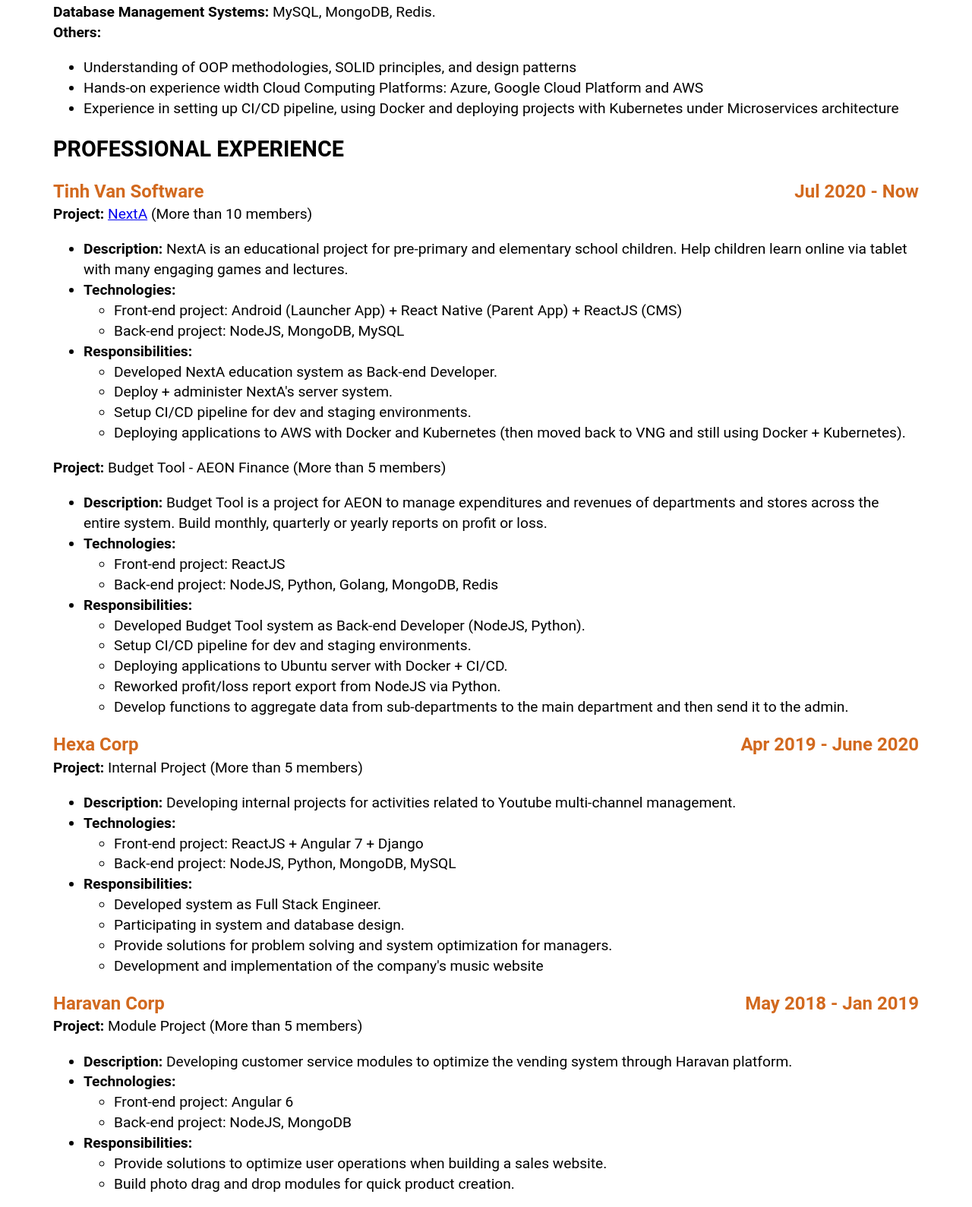
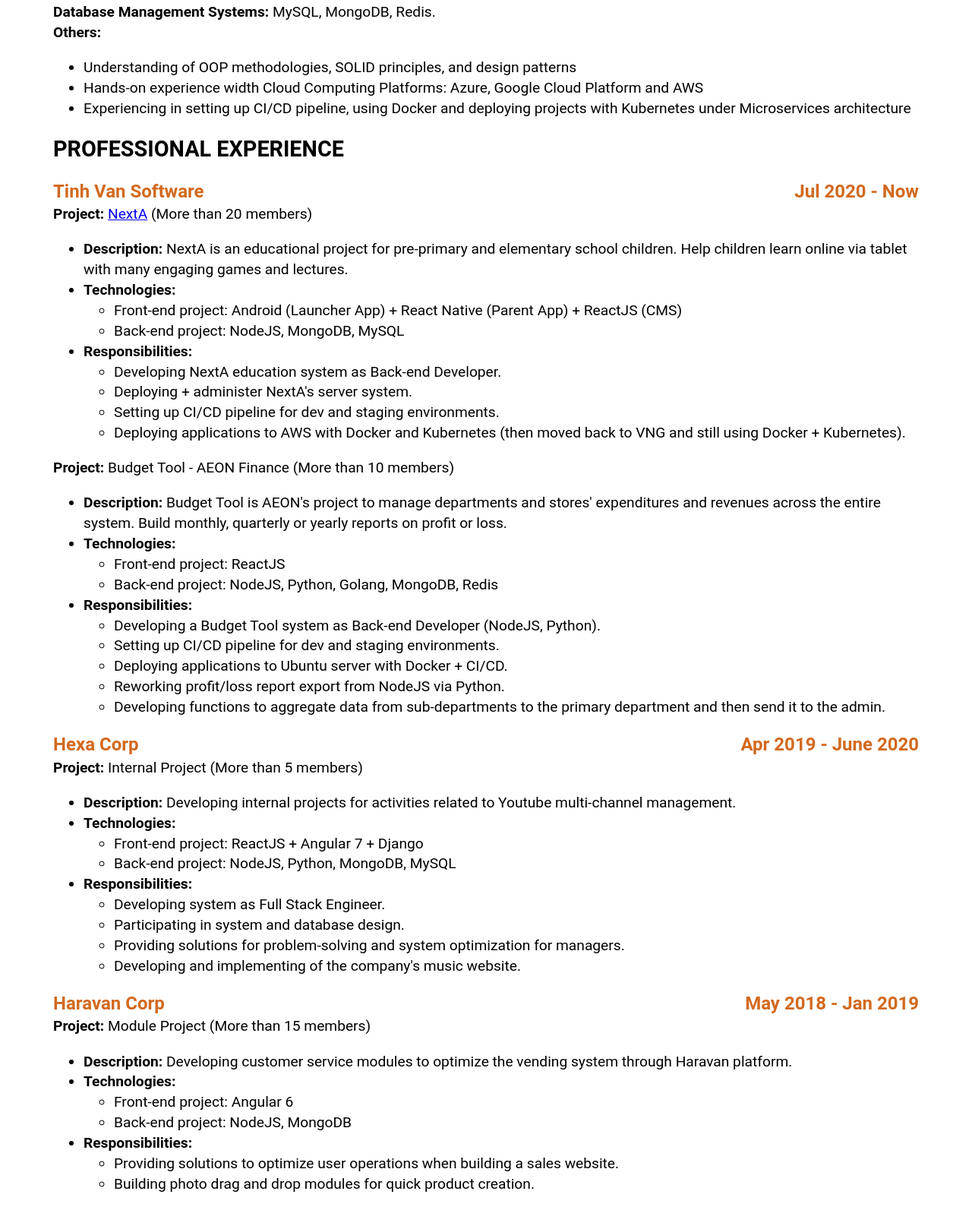
Before and after one commit to TuanMinPay/CV_NGO_VAN_TUAN, a plain HTML site: page index.html in a window 1280 px wide. Shown: the part 471-2060 px from the top of the page at 76% size. Drawn offline with Linux system fonts and the light colour scheme; a web font is replaced by a local one.

Commit message:
spell check

```diff
--- a/index.html
+++ b/index.html
@@ -19,25 +19,22 @@
             Phone: 0987773751 / Email: contact.tuannv@gmail.com
         </div>
         <div class="owner-linkedin">
-            LinkedIn: <a href="https://www.linkedin.com/in/tuanminpay/" target="_blank"
-                rel="nofollow">linkedin.com/in/tuanminpay/</a>
+            LinkedIn: <a href="https://www.linkedin.com/in/tuanminpay/" target="_blank" rel="nofollow">linkedin.com/in/tuanminpay/</a>
         </div>
     </div>
     <div class="cv-summary cv-content">
         <h2>SUMMARY</h2>
         <div class="summary-content">
             <p>- Cooperative and able to perform within a team-oriented atmosphere.</p>
-            <p>- More than 4 years of experience with highly IT skilled professionals including application development,
-                implementation, deployment, internal support.</p>
-            <p>- Experience with Web3, Smart Contract using Solidity, etc.</p>
+            <p>- More than 4 years of experience with highly professional IT skills including application development, implementation, deployment, and internal support.</p>
+            <p>- Experienced with Web3, Smart Contract using Solidity, etc.</p>
         </div>
     </div>
     <div class="cv-technical cv-content">
         <h2>TECHNICAL SKILLS</h2>
         <div class="technical-content">
             <div>
-                <span class="text-bold">Programming Languages:</span> Javascript & Typescript, Python, C#, PHP,
-                Solidity, etc.
+                <span class="text-bold">Programming Languages:</span> Javascript & Typescript, Python, C#, PHP, Solidity, etc.
             </div>
             <div>
                 <p class="text-bold">Frameworks / Platforms:</p>
@@ -54,8 +51,7 @@
                 <ul>
                     <li>Understanding of OOP methodologies, SOLID principles, and design patterns</li>
                     <li>Hands-on experience width Cloud Computing Platforms: Azure, Google Cloud Platform and AWS</li>
-                    <li>Experience in setting up CI/CD pipeline, using Docker and deploying projects with Kubernetes
-                        under Microservices architecture</li>
+                    <li>Experiencing in setting up CI/CD pipeline, using Docker and deploying projects with Kubernetes under Microservices architecture</li>
                 </ul>
             </div>
         </div>
@@ -72,12 +68,9 @@
                 </span>
             </div>
             <div>
-                <span class="text-bold">Project: </span><a href="https://nexta.vn/" target="_blank"
-                    rel="nofollow">NextA</a> (More than 10 members)
+                <span class="text-bold">Project: </span><a href="https://nexta.vn/" target="_blank" rel="nofollow">NextA</a> (More than 20 members)
                 <ul>
-                    <li><span class="text-bold">Description:</span> NextA is an educational project for pre-primary and
-                        elementary school children. Help children learn online via tablet with many engaging games and
-                        lectures.</li>
+                    <li><span class="text-bold">Description:</span> NextA is an educational project for pre-primary and elementary school children. Help children learn online via tablet with many engaging games and lectures.</li>
                     <li>
                         <span class="text-bold">Technologies:</span>
                         <ol>
@@ -89,21 +82,18 @@
                     <li>
                         <span class="text-bold">Responsibilities:</span>
                         <ol>
-                            <li>Developed NextA education system as Back-end Developer.</li>
-                            <li>Deploy + administer NextA's server system.</li>
-                            <li>Setup CI/CD pipeline for dev and staging environments.</li>
-                            <li>Deploying applications to AWS with Docker and Kubernetes (then moved back to VNG and
-                                still using Docker + Kubernetes).</li>
+                            <li>Developing NextA education system as Back-end Developer.</li>
+                            <li>Deploying + administer NextA's server system.</li>
+                            <li>Setting up CI/CD pipeline for dev and staging environments.</li>
+                            <li>Deploying applications to AWS with Docker and Kubernetes (then moved back to VNG and still using Docker + Kubernetes).</li>
                         </ol>
                     </li>
                 </ul>
             </div>
             <div>
-                <span class="text-bold">Project: </span>Budget Tool - AEON Finance (More than 5 members)
+                <span class="text-bold">Project: </span>Budget Tool - AEON Finance (More than 10 members)
                 <ul>
-                    <li><span class="text-bold">Description:</span> Budget Tool is a project for AEON to manage
-                        expenditures and revenues of departments and stores across the entire system. Build monthly,
-                        quarterly or yearly reports on profit or loss.</li>
+                    <li><span class="text-bold">Description:</span> Budget Tool is AEON's project to manage departments and stores' expenditures and revenues across the entire system. Build monthly, quarterly or yearly reports on profit or loss.
                         <li>
                             <span class="text-bold">Technologies:</span>
                             <ol>
@@ -114,12 +104,11 @@
                         <li>
                             <span class="text-bold">Responsibilities:</span>
                             <ol>
-                            <li>Developed Budget Tool system as Back-end Developer (NodeJS, Python).</li>
-                            <li>Setup CI/CD pipeline for dev and staging environments.</li>
+                                <li>Developing a Budget Tool system as Back-end Developer (NodeJS, Python).</li>
+                                <li>Setting up CI/CD pipeline for dev and staging environments.</li>
                                 <li>Deploying applications to Ubuntu server with Docker + CI/CD.</li>
-                            <li>Reworked profit/loss report export from NodeJS via Python.</li>
-                            <li>Develop functions to aggregate data from sub-departments to the main department and then
-                                send it to the admin.</li>
+                                <li>Reworking profit/loss report export from NodeJS via Python.</li>
+                                <li>Developing functions to aggregate data from sub-departments to the primary department and then send it to the admin.</li>
                             </ol>
                         </li>
                 </ul>
@@ -136,8 +125,7 @@
             <div>
                 <span class="text-bold">Project:</span> Internal Project (More than 5 members)
                 <ul>
-                    <li><span class="text-bold">Description:</span> Developing internal projects for activities related
-                        to Youtube multi-channel management.</li>
+                    <li><span class="text-bold">Description:</span> Developing internal projects for activities related to Youtube multi-channel management.</li>
                     <li>
                         <span class="text-bold">Technologies:</span>
                         <ol>
@@ -148,10 +136,10 @@
                     <li>
                         <span class="text-bold">Responsibilities:</span>
                         <ol>
-                            <li>Developed system as Full Stack Engineer.</li>
+                            <li>Developing system as Full Stack Engineer.</li>
                             <li>Participating in system and database design.</li>
-                            <li>Provide solutions for problem solving and system optimization for managers.</li>
-                            <li>Development and implementation of the company's music website</li>
+                            <li>Providing solutions for problem-solving and system optimization for managers.</li>
+                            <li>Developing and implementing of the company's music website.</li>
                         </ol>
                     </li>
                 </ul>
@@ -166,10 +154,9 @@
                 </span>
             </div>
             <div>
-                <span class="text-bold">Project:</span> Module Project (More than 5 members)
+                <span class="text-bold">Project:</span> Module Project (More than 15 members)
                 <ul>
-                    <li><span class="text-bold">Description:</span> Developing customer service modules to optimize the
-                        vending system through Haravan platform.</li>
+                    <li><span class="text-bold">Description:</span> Developing customer service modules to optimize the vending system through Haravan platform.</li>
                     <li>
                         <span class="text-bold">Technologies:</span>
                         <ol>
@@ -180,8 +167,8 @@
                     <li>
                         <span class="text-bold">Responsibilities:</span>
                         <ol>
-                            <li>Provide solutions to optimize user operations when building a sales website.</li>
-                            <li>Build photo drag and drop modules for quick product creation.</li>
+                            <li>Providing solutions to optimize user operations when building a sales website.</li>
+                            <li>Building photo drag and drop modules for quick product creation.</li>
                         </ol>
                     </li>
                 </ul>
@@ -227,9 +214,9 @@
         <h2>PASTIMES AND ACTIVITIES</h2>
         <div class="pastimes-content">
             <ul>
-                <li>I'm keen on reading books, playing game, IT blogs and especially traveling in my free times.</li>
+                <li>I'm keen on reading books, playing games, IT blogs and especially traveling in my free time.</li>
                 <li>I have a blog <a href="https://www.tuann.dev/" target="_blank" rel="follow">tuann.dev</a> to share my knowledge with everyone.</li>
-                <li>I also participate in <a href="https://viblo.asia/u/tuanminpay" target="_blank" rel="nofollow">viblo.asia</a> - an Viet Nam Q&A and tutorial programming.</li>
+                <li>I also participate in <a href="https://viblo.asia/u/tuanminpay" target="_blank" rel="nofollow">viblo.asia</a> - a Vietnam Q&A and tutorial programming.</li>
             </ul>
         </div>
     </div>
```
Lines whose indentation alone changed are shown as unchanged.
